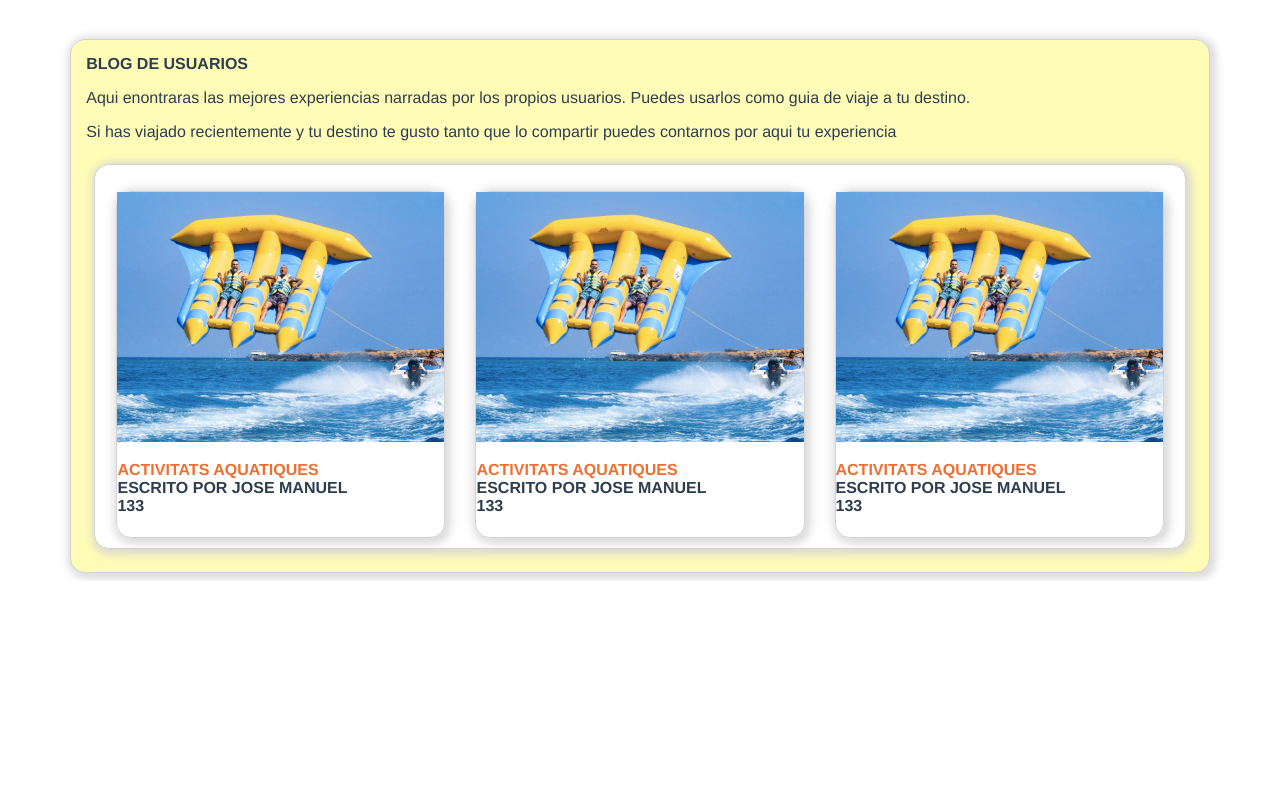
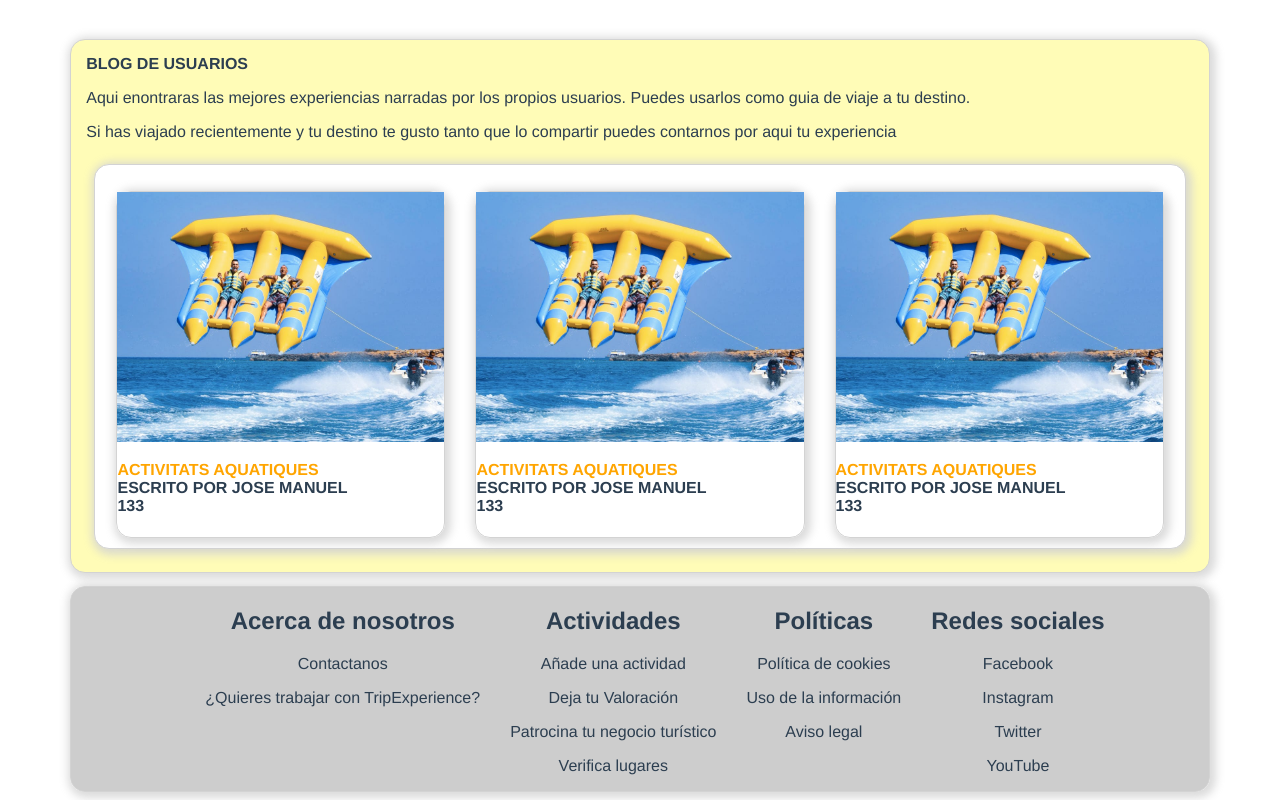
Before and after one commit to ivanmansilla/TripExperience.com, a Vue app: page /#/desti in a window 1280 px wide. Shown: the part 1483-2283 px from the top of the page. Before the commit the page ends 2064 px from the top, so only its background shows below. Built offline with nearby package versions, Linux system fonts and the light colour scheme.

Commit message:
Footer and Color/Style corrections

```diff
--- a/src/App.vue
+++ b/src/App.vue
@@ -1,12 +1,15 @@
 <template>
   <PageHeader />
+  <Footer />
 </template>
 <script>
 import PageHeader from "@/components/PageHeader.vue";
+import Footer from "@/components/Footer.vue";
 export default {
   name: "MainApp",
   components: {
     PageHeader,
+    Footer,
   },
 };
 </script>
--- a/src/components/ActivityFilter.vue
+++ b/src/components/ActivityFilter.vue
@@ -83,7 +83,7 @@ export default {
   width: 25px;
   height: 25px;
   border-radius: 50%;
-  background: rgb(255, 89, 0);
+  background: orange;
   cursor: pointer;
 }
 .checkboxes label {
--- a/src/components/ActivityOverview.vue
+++ b/src/components/ActivityOverview.vue
@@ -54,8 +54,6 @@ export default {
 .columnpicture {
   order: 1;
 }
-#paragraph {
-}
 .text-column {
   order: 2;
   text-align: left;
@@ -77,12 +75,12 @@ export default {
   font-weight: bold;
 }
 .price {
-  color: rgb(255, 89, 0);
+  color: orange;
 }
 
 #destinationSearchBtn {
   height: 36px;
-  background-color: rgb(255, 89, 0);
+  background-color: orange;
   color: white;
   font-weight: bold;
   border-color: white;
--- a/src/components/BookActivityCard.vue
+++ b/src/components/BookActivityCard.vue
@@ -130,12 +130,12 @@ export default {
   margin-right: 5px;
 }
 .price {
-  color: rgb(255, 89, 0);
+  color: orange;
 }
 
 #destinationSearchBtn {
   height: 36px;
-  background-color: rgb(255, 89, 0);
+  background-color: orange;
   color: white;
   font-weight: bold;
   border-color: white;
--- a/src/components/DestinationBlogs.vue
+++ b/src/components/DestinationBlogs.vue
@@ -290,12 +290,12 @@ export default {
   font-weight: bold;
 }
 .price {
-  color: rgb(255, 89, 0);
+  color: orange;
 }
 
 #destiBlogBtn {
   height: 36px;
-  background-color: rgb(255, 89, 0);
+  background-color: orange;
   color: white;
   font-weight: bold;
   border-color: white;
--- a/src/components/Footer.vue
+++ b/src/components/Footer.vue
@@ -1,7 +1,61 @@
-<template></template>
+<template>
+  <div class="container-card">
+    <div class="row">
+      <div class="text-column">
+        <h2>Acerca de nosotros</h2>
+        <p>Contactanos</p>
+        <p>¿Quieres trabajar con TripExperience?</p>
+      </div>
+      <div class="text-column">
+        <h2>Actividades</h2>
+        <p>Añade una actividad</p>
+        <p>Deja tu Valoración</p>
+        <p>Patrocina tu negocio turístico</p>
+        <p>Verifica lugares</p>
+      </div>
+      <div class="text-column">
+        <h2>Políticas</h2>
+        <p>Política de cookies</p>
+        <p>Uso de la información</p>
+        <p>Aviso legal</p>
+      </div>
+      <div class="text-column">
+        <h2>Redes sociales</h2>
+        <p>Facebook</p>
+        <p>Instagram</p>
+        <p>Twitter</p>
+        <p>YouTube</p>
+      </div>
+    </div>
+  </div>
+</template>
 
 <script>
-export default {};
+export default {
+  name: "footer-component",
+};
 </script>
 
-<style></style>
+<style scoped>
+.container-card {
+  margin-top: 1%;
+  height: auto;
+  justify-content: space-evenly;
+  display: flex;
+  border: 1px solid lightgray;
+  box-shadow: 2px 2px 8px 4px #d3d3d3d1;
+  border-radius: 15px;
+  width: 90%;
+  margin-left: auto;
+  margin-right: auto;
+  background-color: rgba(148, 148, 148, 0.461);
+}
+p:hover {
+  color: orangered;
+}
+.text-column {
+  padding-left: 30px;
+  float: left;
+  justify-content: space-evenly;
+}
+</style>
--- a/src/components/OtherPosts.vue
+++ b/src/components/OtherPosts.vue
@@ -22,7 +22,7 @@
                   <h3 class="activityB">
                     PARACAIDAS, UNA EXPERIENCIA INOLVIDABLE
                   </h3>
-                  <p>Escrito por Ferran Ferrero</p>
+                  <p id="TitleText">Escrito por Ferran Ferrero</p>
                 </div>
               </router-link>
             </div>
@@ -36,7 +36,7 @@
                   src="../assets/trek2.jpg"
                 />
                 <h3 class="activityB">MI PRIMER TREKKING "EL MORADO"</h3>
-                <p>Escrito por Alexia Putellas</p>
+                <p id="TitleText">Escrito por Alexia Putellas</p>
               </div>
             </router-link>
           </div>
@@ -49,7 +49,7 @@
                   src="../assets/subm3.jpg"
                 />
                 <h3 class="activityB">UN DIA HACIENDO SUBMARINISMO</h3>
-                <p>Escrito por Juan Carlos</p>
+                <p id="TitleText">Escrito por Juan Carlos</p>
               </div>
             </router-link>
           </div>
@@ -74,6 +74,9 @@ export default {};
   margin-left: auto;
   margin-right: auto;
   background-color: #fffcb7;
+}
+#TitleText {
+  color: orange;
 }
 .container-card2 {
   height: auto;
@@ -100,7 +103,7 @@ export default {};
   margin-bottom: 1%;
 }
 .activityB {
-  color: #ef6e32;
+  color: orange;
 }
 .imgCard2 {
   width: 100%;
--- a/src/components/PageHeader.vue
+++ b/src/components/PageHeader.vue
@@ -3,9 +3,7 @@
     <router-link class="logo" to="/">
       <img class="logo" src="../assets/Triplogo.png"
     /></router-link>
-    <router-link to="/about"
-      ><li class="headerItem"><a> Ayuda </a></li>
-    </router-link>
+    <li class="headerItem"><a> Ayuda </a></li>
     <select id="LanguageSelection" class="form-select">
       <option selected>🇪🇸Español</option>
       <option>🇬🇧English</option>
--- a/src/components/UserVlogs.vue
+++ b/src/components/UserVlogs.vue
@@ -66,7 +66,7 @@
                   <h3 class="activityB">
                     PARACAIDAS, UNA EXPERIENCIA INOLVIDABLE
                   </h3>
-                  <p>Escrito por Ferran Ferrero</p>
+                  <p id="authorText">Escrito por Ferran Ferrero</p>
                 </div>
               </router-link>
             </div>
@@ -80,7 +80,7 @@
                   src="../assets/trek2.jpg"
                 />
                 <h3 class="activityB">MI PRIMER TREKKING "EL MORADO"</h3>
-                <p>Escrito por Alexia Putellas</p>
+                <p id="authorText">Escrito por Alexia Putellas</p>
               </div>
             </router-link>
           </div>
@@ -93,7 +93,7 @@
                   src="../assets/subm3.jpg"
                 />
                 <h3 class="activityB">UN DIA HACIENDO SUBMARINISMO</h3>
-                <p>Escrito por Juan Carlos</p>
+                <p id="authorText">Escrito por Juan Carlos</p>
               </div>
             </router-link>
           </div>
@@ -144,16 +144,19 @@ export default {};
   margin-bottom: 1%;
 }
 .activityB {
-  color: #ef6e32;
+  color: orange;
 }
 .imgCard2 {
   width: 100%;
   height: 250px;
 }
+#authorText {
+  color: orange;
+}
 #destPostBtn {
   height: 36px;
   background-color: orange;
-  color: black;
+  color: white;
   font-weight: bold;
   border-color: white;
   border-width: 3px;
--- a/src/views/ActivityList.vue
+++ b/src/views/ActivityList.vue
@@ -73,7 +73,7 @@ export default {
 
 <style>
 .title1 {
-  color: rgb(255, 89, 0);
+  color: orange;
   font-size: 9px;
 }
 .components {
--- a/src/views/BookActivity.vue
+++ b/src/views/BookActivity.vue
@@ -1,6 +1,6 @@
 <template>
   <div class="title1">
-    <h1>Reserva la actividad que buscas!</h1>
+    <h1 id="Title">Reserva la actividad que buscas!</h1>
     <div class="components">
       <div class="BookAactivityCard">
         <BookActivityCard />
@@ -41,8 +41,11 @@ export default {
 </script>
 
 <style>
+#Title {
+  color: orange;
+}
 .title1 {
-  color: rgb(255, 89, 0);
+  color: black;
   font-size: 12px;
 }
 </style>
--- a/src/views/destinationPage.vue
+++ b/src/views/destinationPage.vue
@@ -228,7 +228,7 @@ export default {
   margin-bottom: 1%;
 }
 .activityB {
-  color: #ef6e32;
+  color: orange;
 }
 img {
   width: 100%;
```
